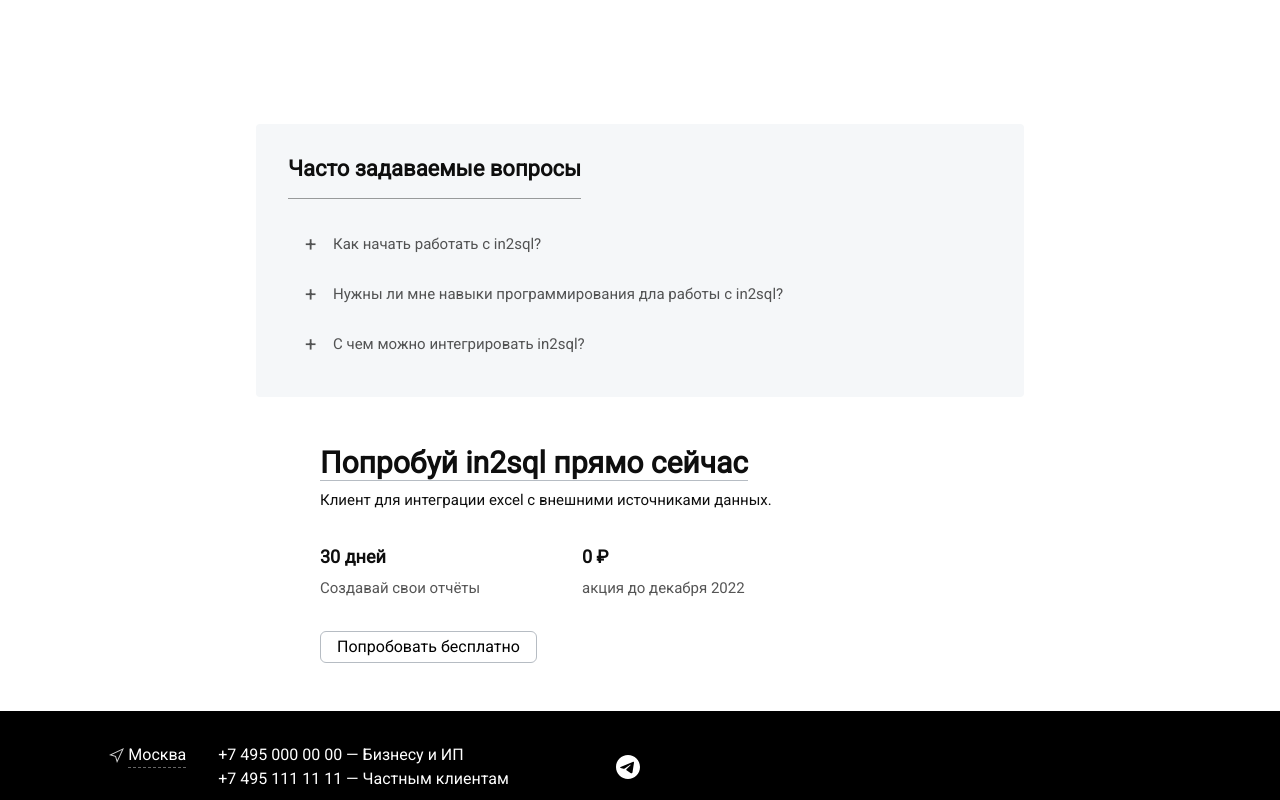
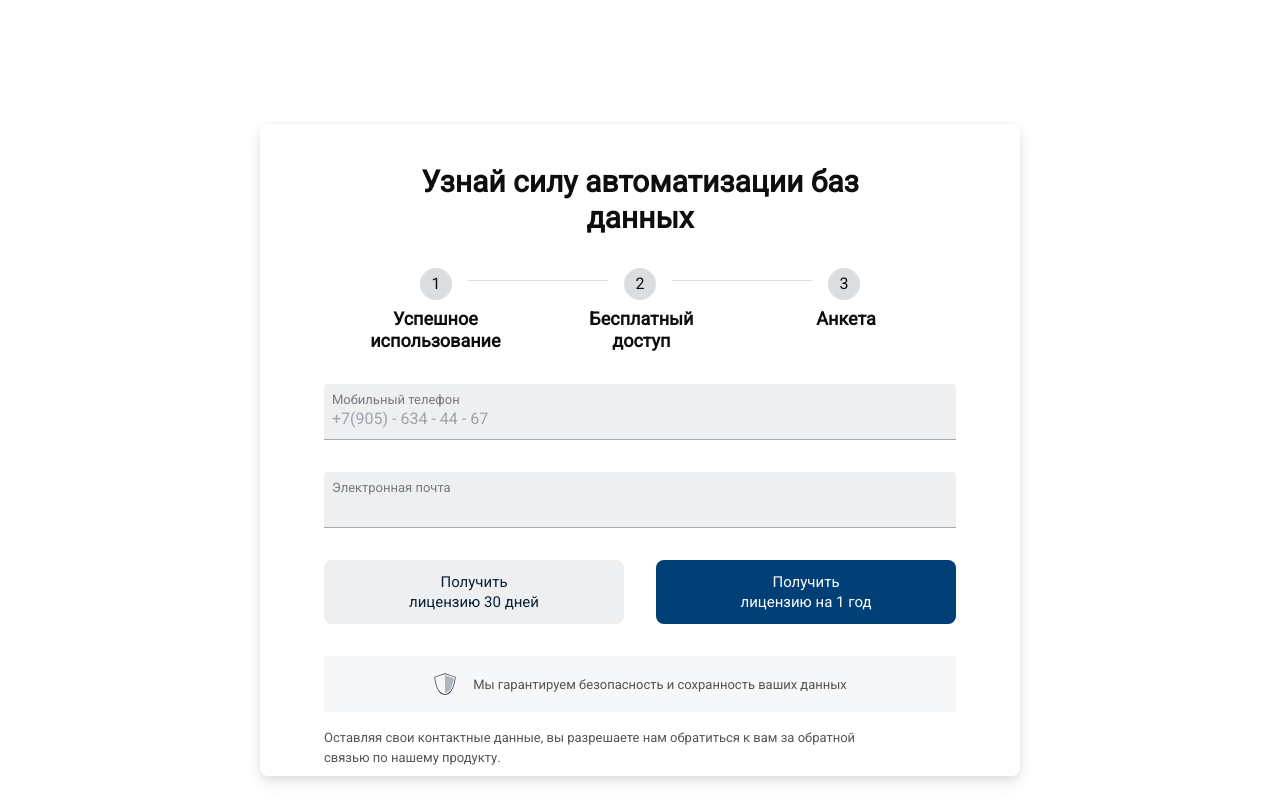
Before and after one commit to in2sql/in2sql-official-site, a Next.js app: page / in a window 1280 px wide. Shown: the part 660-1460 px from the top of the page. Built offline with nearby package versions, Linux system fonts and the light colour scheme.

Commit message:
feat: add main form

```diff
--- a/app/components/guard/guard.tsx
+++ b/app/components/guard/guard.tsx
@@ -2,10 +2,20 @@ import Image from 'next/image'
 
 import s from './guard.module.scss'
 
-export default function Guard({ width }) {
+export default function Guard({
+  width,
+  style = {},
+}: {
+  width: string
+  style?: Record<string, string | number>
+}) {
   return (
-    <>
-      <div className={s.guardComponent} style={{ width: `${width}px` }}>
+    <div
+      style={{
+        width: '100%',
+      }}
+    >
+      <div className={s.guardComponent} style={{ width: `${width}`, ...style }}>
         <Image
           src="/images/icon-guard.svg"
           alt="guard"
@@ -19,6 +29,6 @@ export default function Guard({ width }) {
         обратной
         <br /> связью по нашему продукту.
       </div>
-    </>
+    </div>
   )
 }
--- a/app/contacts/page.tsx
+++ b/app/contacts/page.tsx
@@ -50,7 +50,7 @@ const Contacts = () => {
             </div>
             <button type="submit">Отправить</button>
 
-            <Guard width={400} />
+            <Guard width="100%" />
           </form>
         </div>
         <div className={s.row2}>
--- /dev/null
+++ b/app/main-form.module.scss
@@ -0,0 +1,133 @@
+.mainForm {
+  display: flex;
+  flex-direction: column;
+  justify-content: flex-start;
+  align-items: center;
+  gap: 2rem;
+  width: 760px;
+  align-self: center;
+
+  padding: 0 2rem;
+
+  border-radius: 8px;
+  box-shadow: 0px 2px 8px 0px rgba(0, 0, 0, 0.08),
+    0px 8px 16px 0px rgba(0, 0, 0, 0.08);
+
+  padding: 0.5rem 4rem;
+  padding-top: 2.5rem;
+}
+
+.title {
+  font-size: 30px;
+  font-style: normal;
+  font-weight: 600;
+  line-height: 36px;
+
+  text-align: center;
+}
+
+.steps {
+  width: 100%;
+  display: flex;
+  flex-direction: column;
+  align-items: center;
+  justify-content: center;
+
+  gap: 0.5rem;
+
+  .circles,
+  .labels {
+    display: flex;
+    gap: 1rem;
+    width: 100%;
+  }
+
+  .circles {
+    padding: 0 6rem;
+  }
+
+  .circle {
+    background: #dbdee1;
+    border-radius: 9999px;
+    min-width: 32px;
+    height: 32px;
+
+    display: flex;
+    align-items: center;
+    justify-content: center;
+  }
+
+  .labels {
+    justify-content: space-between;
+    width: 80%;
+    transform: translateX(-17px);
+  }
+
+  .label {
+    color: #0e0e0e;
+    text-align: center;
+    font-size: 18px;
+    font-style: normal;
+    font-weight: 600;
+    line-height: 22px;
+  }
+
+  .line {
+    width: 100%;
+    height: 1px;
+    background: #dbdee1;
+    margin-top: 12px;
+  }
+}
+
+.input {
+  width: 100%;
+  display: flex;
+  flex-direction: column;
+
+  border-radius: 4px 4px 0px 0px;
+  border-bottom: 1px solid rgba(13, 13, 13, 0.3);
+  background: rgba(11, 31, 53, 0.07);
+  padding: 0.5rem;
+
+  label {
+    color: rgba(60, 60, 67, 0.66);
+    font-size: 13px;
+    font-weight: 400;
+    line-height: normal;
+  }
+
+  input {
+    border: none;
+    background: transparent;
+  }
+}
+
+.controlls {
+  width: 100%;
+  display: flex;
+  gap: 2rem;
+
+  .button {
+    flex: 1;
+    border-radius: 8px;
+    border-radius: 8px;
+    color: white;
+    background: #004077;
+    display: flex;
+    align-items: center;
+    justify-content: center;
+    padding: 12px;
+
+    text-align: center;
+    font-size: 15px;
+    font-style: normal;
+    font-weight: 500;
+    line-height: 20px;
+  }
+
+  .outline {
+    color: #0b1f35;
+    background: rgba(11, 31, 53, 0.07);
+  }
+}
--- /dev/null
+++ b/app/main-form.tsx
@@ -0,0 +1,88 @@
+'use client'
+
+import { useForm } from 'react-hook-form'
+import s from './main-form.module.scss'
+import Guard from './components/guard/guard'
+import clsx from 'clsx'
+
+const MainForm = () => {
+  const { handleSubmit, register } = useForm({
+    defaultValues: {
+      mobile: '',
+      email: '',
+    },
+  })
+  const onSubmit = (data) => console.log({ submitedData: data })
+
+  return (
+    <form className={s.mainForm} onSubmit={handleSubmit(onSubmit)}>
+      <div className={s.title}>
+        Узнай силу автоматизации баз <br /> данных
+      </div>
+
+      <div className={s.steps}>
+        <div className={s.circles}>
+          <div className={s.circle}>1</div>
+          <div className={s.line} />
+          <div className={s.circle}>2</div>
+          <div className={s.line} />
+          <div className={s.circle}>3</div>
+        </div>
+
+        <div className={s.labels}>
+          <div className={s.label}>
+            Успешное
+            <br />
+            использование
+          </div>
+          <div
+            className={s.label}
+            style={{
+              transform: 'translateX(-17px)',
+            }}
+          >
+            Бесплатный
+            <br />
+            доступ
+          </div>
+          <div className={s.label}>Анкета</div>
+        </div>
+      </div>
+
+      <div className={s.input}>
+        <label htmlFor="mobile">Мобильный телефон</label>
+        <input
+          placeholder="+7(905) - 634 - 44 - 67"
+          type="tel"
+          inputMode="numeric"
+          autoComplete="cc-number"
+          {...register('mobile', { required: true })}
+          name="mobile"
+          id="mobile"
+        />
+      </div>
+
+      <div className={s.input}>
+        <label>Электронная почта</label>
+        <input {...register('email', { required: true })} />
+      </div>
+
+      <div className={s.controlls}>
+        <div className={clsx(s.button, s.outline)}>
+          Получить <br /> лицензию 30 дней
+        </div>
+        <div className={clsx(s.button)}>
+          Получить <br /> лицензию на 1 год
+        </div>
+      </div>
+
+      <Guard
+        style={{
+          width: '100%',
+        }}
+      />
+    </form>
+  )
+}
+
+export default MainForm
--- a/app/page.tsx
+++ b/app/page.tsx
@@ -3,6 +3,10 @@ import Header from './components/header/header'
 import Teaser from './components/teaser/teaser'
 import Accordion from './components/accordion/accordion'
 import s from './page.module.scss'
+import Button from './components/button/button'
+import { useForm } from 'react-hook-form'
+import Input from './components/Input/input'
+import MainForm from './main-form'
 
 const headerData = {
   title: 'Excel перестал быть просто таблицей',
@@ -83,6 +87,8 @@ export default function Home() {
           ))}
         </div>
 
+        <MainForm />
+
         <div className={s.faqContainer}>
           <div className={s.faq_title}>Часто задаваемые вопросы</div>
           <Accordion items={faqItems} />
--- a/app/try-free/page.tsx
+++ b/app/try-free/page.tsx
@@ -39,7 +39,15 @@ const TryFree = () => {
           </div>
 
           <button>Получить лицензию на 1 год</button>
-          <Guard width={982} />
+
+          <div
+            style={{
+              width: '100%',
+              padding: '0 6rem',
+            }}
+          >
+            <Guard width="100%" />
+          </div>
         </form>
       </div>
     </>
--- a/package.json
+++ b/package.json
@@ -12,6 +12,7 @@
     "@types/node": "20.4.0",
     "@types/react": "18.2.14",
     "@types/react-dom": "18.2.6",
+    "@types/react-input-mask": "^3.0.2",
     "autoprefixer": "10.4.14",
     "clsx": "^1.2.1",
     "eslint": "8.44.0",
@@ -20,6 +21,8 @@
     "postcss": "8.4.24",
     "react": "18.2.0",
     "react-dom": "18.2.0",
+    "react-hook-form": "^7.45.1",
+    "react-input-mask": "^2.0.4",
     "sass": "^1.63.6",
     "tailwindcss": "3.3.2",
     "typescript": "5.1.6"
```
Also changed, not shown: 1 other file (tests, documents, lock files or other folders).
